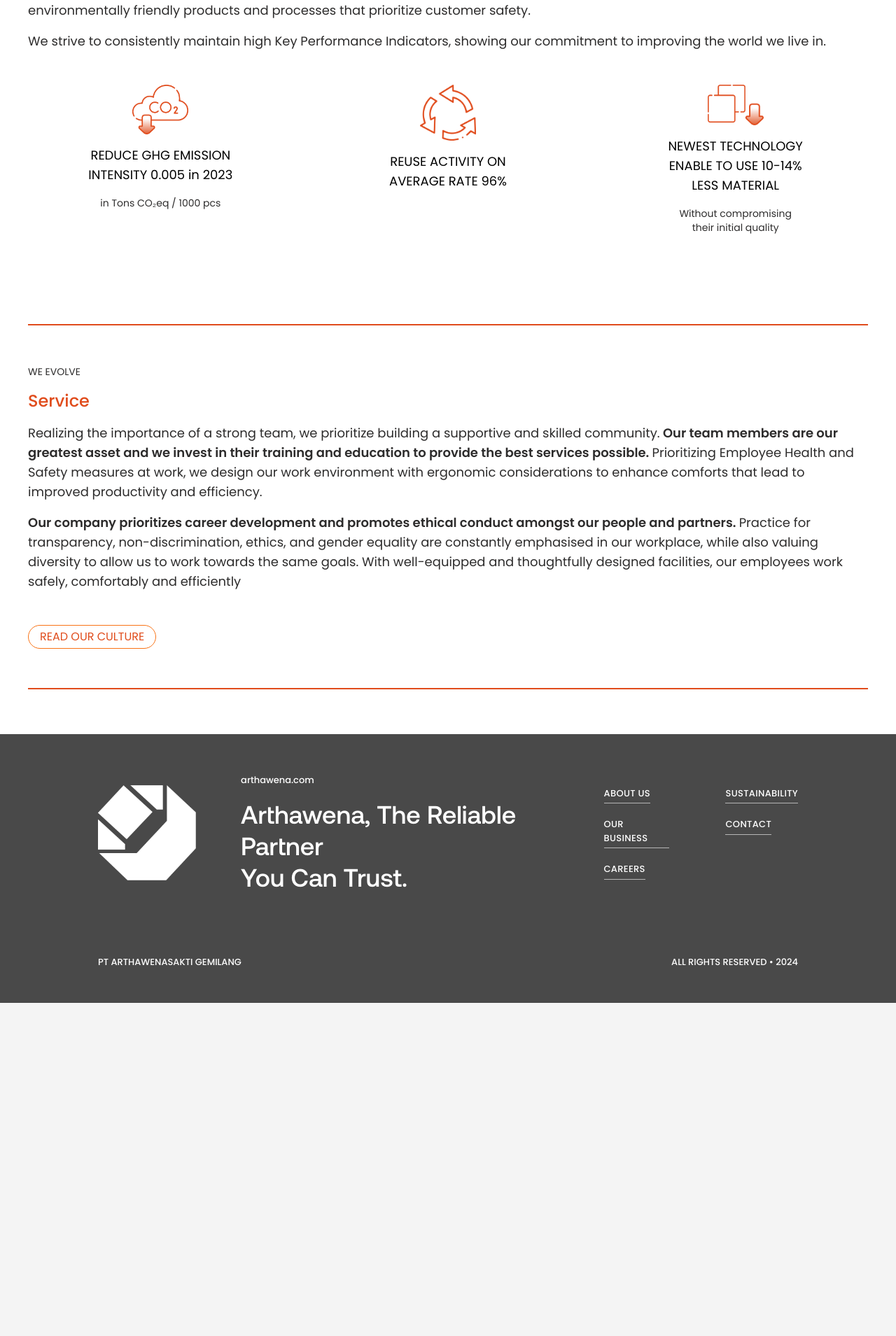
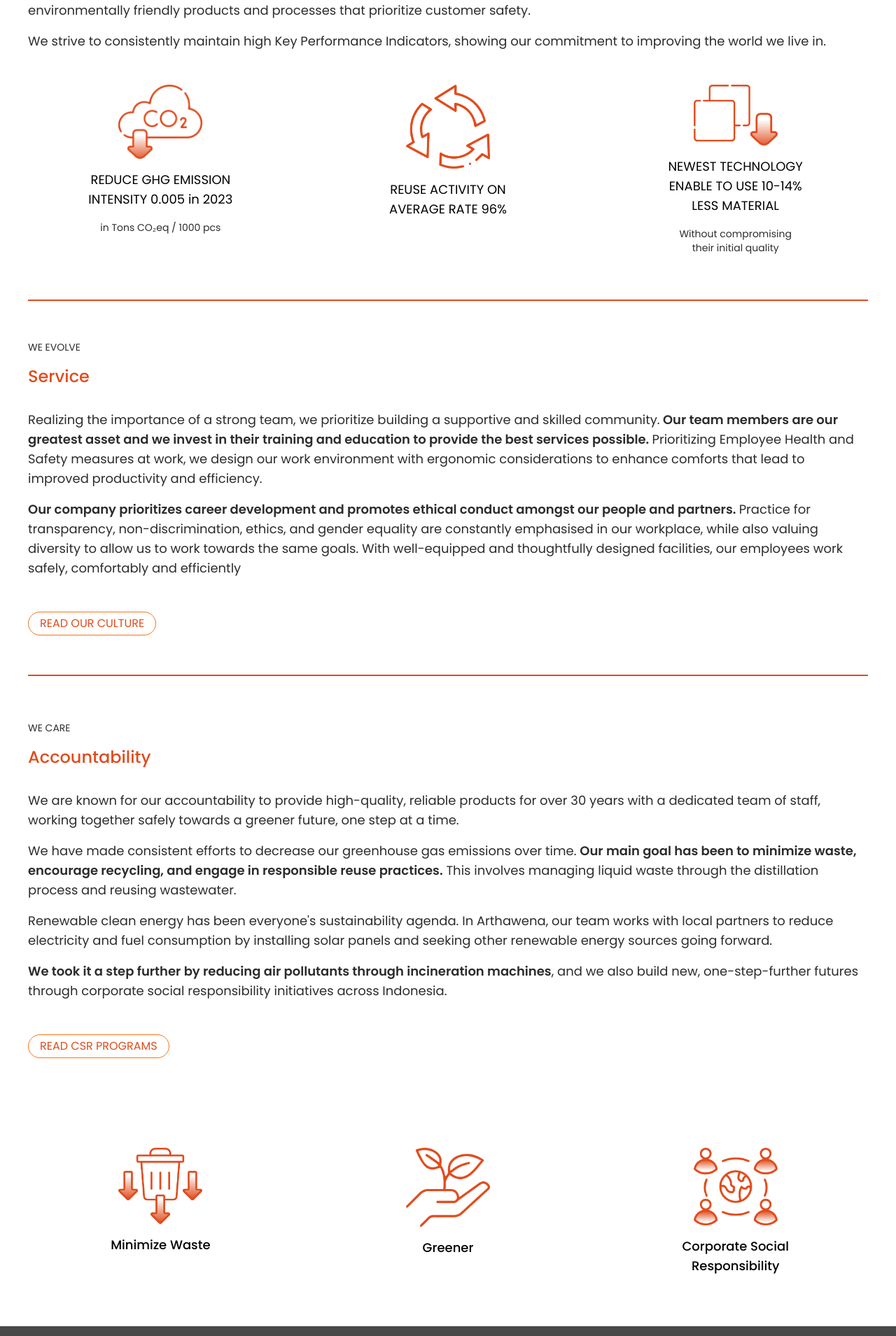
Before and after one commit to petaniweb-tech/arthawena, a Next.js app: page /sustainability/arthawena-for-sustainability in a window 1280 px wide. Shown: the part 1031-2940 px from the top of the page at 70% size. Before the commit the page ends 2464 px from the top, so only its background shows below. Built offline with nearby package versions, Linux system fonts and the light colour scheme.

Commit message:
feat: complete slicing content mobile version

```diff
--- a/app/sustainability/arthawena-for-sustainability/page.tsx
+++ b/app/sustainability/arthawena-for-sustainability/page.tsx
@@ -10,7 +10,7 @@ import IcWeCare from "@/assets/icons/sustainability/ic-we-care.webp";
 import IcCo2 from "@/assets/icons/sustainability/ic-co2.webp";
 import IcReuse from "@/assets/icons/sustainability/ic-reuse.webp";
 import IcTech from "@/assets/icons/sustainability/ic-tech.webp";
-import IcMinimizaWaste from "@/assets/icons/sustainability/ic-minimize-waste.webp";
+import IcMinimizeWaste from "@/assets/icons/sustainability/ic-minimize-waste.webp";
 import IcGreener from "@/assets/icons/sustainability/ic-greener.webp";
 import IcCorporate from "@/assets/icons/sustainability/ic-corporate.webp";
 
@@ -81,16 +81,16 @@ export default function ArthawenaForSustainability() {
           {/* Metrics Section */}
           <div className="grid grid-cols-1 md:grid-cols-3 gap-8 text-center">
             <div>
-              <Image src={IcCo2} alt="CO2 Icon" width={80} height={80} className="mx-auto mb-4" />
+              <Image src={IcCo2} alt="CO2 Icon" width={120} height={120} className="mx-auto mb-4" />
               <h4 className="text-lg mb-4">REDUCE GHG EMISSION <br /> INTENSITY 0.005 in 2023</h4>
               <p className="text-sm text-charcoal">in Tons CO₂eq / 1000 pcs</p>
             </div>
             <div>
-              <Image src={IcReuse} alt="Reuse Icon" width={80} height={80} className="mx-auto mb-4" />
+              <Image src={IcReuse} alt="Reuse Icon" width={120} height={120} className="mx-auto mb-4" />
               <h4 className="text-lg mb-4">REUSE ACTIVITY ON <br /> AVERAGE RATE 96%</h4>
             </div>
             <div>
-              <Image src={IcTech} alt="Technology Icon" width={80} height={80} className="mx-auto mb-4" />
+              <Image src={IcTech} alt="Technology Icon" width={120} height={120} className="mx-auto mb-4" />
               <h4 className="text-lg mb-4">NEWEST TECHNOLOGY <br /> ENABLE TO USE 10-14% <br /> LESS MATERIAL </h4>
               <p className="text-sm text-charcoal">Without compromising <br /> their initial quality</p>
             </div>
@@ -99,7 +99,7 @@ export default function ArthawenaForSustainability() {
       </section>
 
       {/* <-- === Content Section (We Evolve) === --> */}
-      <section className="bg-white py-16">
+      <section className="bg-white">
         <div className="px-content-padding-sm">
 
           <div className="w-full h-0.5 bg-primary mb-14"></div>
@@ -107,7 +107,7 @@ export default function ArthawenaForSustainability() {
           <div className="text-left mb-12">
             <h2 className="text-sm text-charcoal">WE EVOLVE</h2>
             <h3 className="text-2xl font-medium text-primary mt-4">Service</h3>
-            <p className="text-lg text-charcoal mt-4">
+            <p className="text-lg text-charcoal mt-8">
               Realizing the importance of a strong team, we prioritize building a supportive and skilled community.
               <span className="font-semibold"> Our team members are our greatest asset and we invest in their training and education to provide the best services possible. </span>
               Prioritizing Employee Health and Safety measures at work, we design our work environment with ergonomic considerations to enhance comforts that lead to improved productivity and efficiency.
@@ -135,6 +135,57 @@ export default function ArthawenaForSustainability() {
           <div className="w-full h-0.5 bg-primary mt-14"></div>
         </div>
       </section>
+
+      {/* <-- === Content Section (We Care - Accountability) === --> */}
+      <section className="bg-white py-16">
+        <div className="px-content-padding-sm">
+          <div className="text-left mb-12">
+            <h2 className="text-sm text-charcoal">WE CARE</h2>
+            <h3 className="text-2xl font-medium text-primary mt-4">Accountability</h3>
+            <p className="text-lg text-charcoal mt-8">
+              We are known for our accountability to provide high-quality, reliable products for over 30 years with a dedicated team of staff, working together safely towards a greener future, one step at a time.
+            </p>
+            <p className="text-lg text-charcoal mt-4">
+              We have made consistent efforts to decrease our greenhouse gas emissions over time. <span className="font-semibold">Our main goal has been to minimize waste, encourage recycling, and engage in responsible reuse practices.</span> This involves managing liquid waste through the distillation process and reusing wastewater.
+            </p>
+            <p className="text-lg text-charcoal mt-4">
+              Renewable clean energy has been everyone&#39;s sustainability agenda. In Arthawena, our team works with local partners to reduce electricity and fuel consumption by installing solar panels and seeking other renewable energy sources going forward.
+            </p>
+            <p className="text-lg text-charcoal mt-4">
+              <span className="font-semibold">We took it a step further by reducing air pollutants through incineration machines</span>, and we also build new, one-step-further futures through corporate social responsibility initiatives across Indonesia.
+            </p>
+          </div>
+
+          <div className="text-start">
+            <a href="#!" className="inline-block text-primary border border-orange-500 py-1 px-4 rounded-full">
+              READ CSR PROGRAMS
+            </a>
+          </div>
+        </div>
+      </section>
+
+      {/* <-- === Icon Section (Minimize Waste, Greener, CSR) === --> */}
+      <section className="bg-white py-16">
+        <div className="px-content-padding-sm grid grid-cols-1 sm:grid-cols-3 gap-8 text-center">
+          {/* Minimize Waste */}
+          <div>
+            <Image src={IcMinimizeWaste} alt="Minimize Waste Icon" width={120} height={120} className="mx-auto mb-4" />
+            <h4 className="text-lg font-medium mb-2">Minimize Waste</h4>
+          </div>
+
+          {/* Greener */}
+          <div>
+            <Image src={IcGreener} alt="Greener Icon" width={120} height={120} className="mx-auto mb-4" />
+            <h4 className="text-lg font-medium mb-2">Greener</h4>
+          </div>
+
+          {/* Corporate Social Responsibility */}
+          <div>
+            <Image src={IcCorporate} alt="Corporate Social Responsibility Icon" width={120} height={120} className="mx-auto mb-4" />
+            <h4 className="text-lg font-medium mb-2">Corporate Social <br /> Responsibility</h4>
+          </div>
+        </div>
+      </section>
     </>
   );
 }
```
